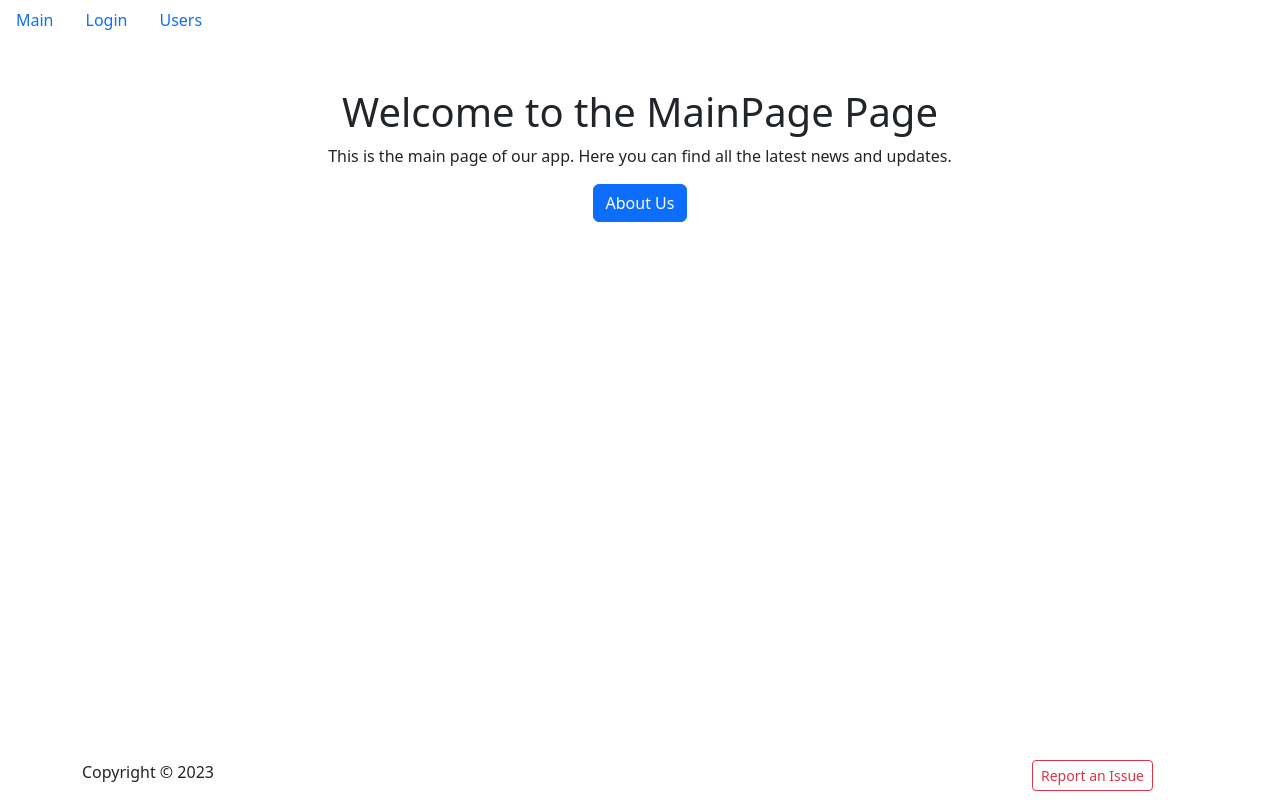
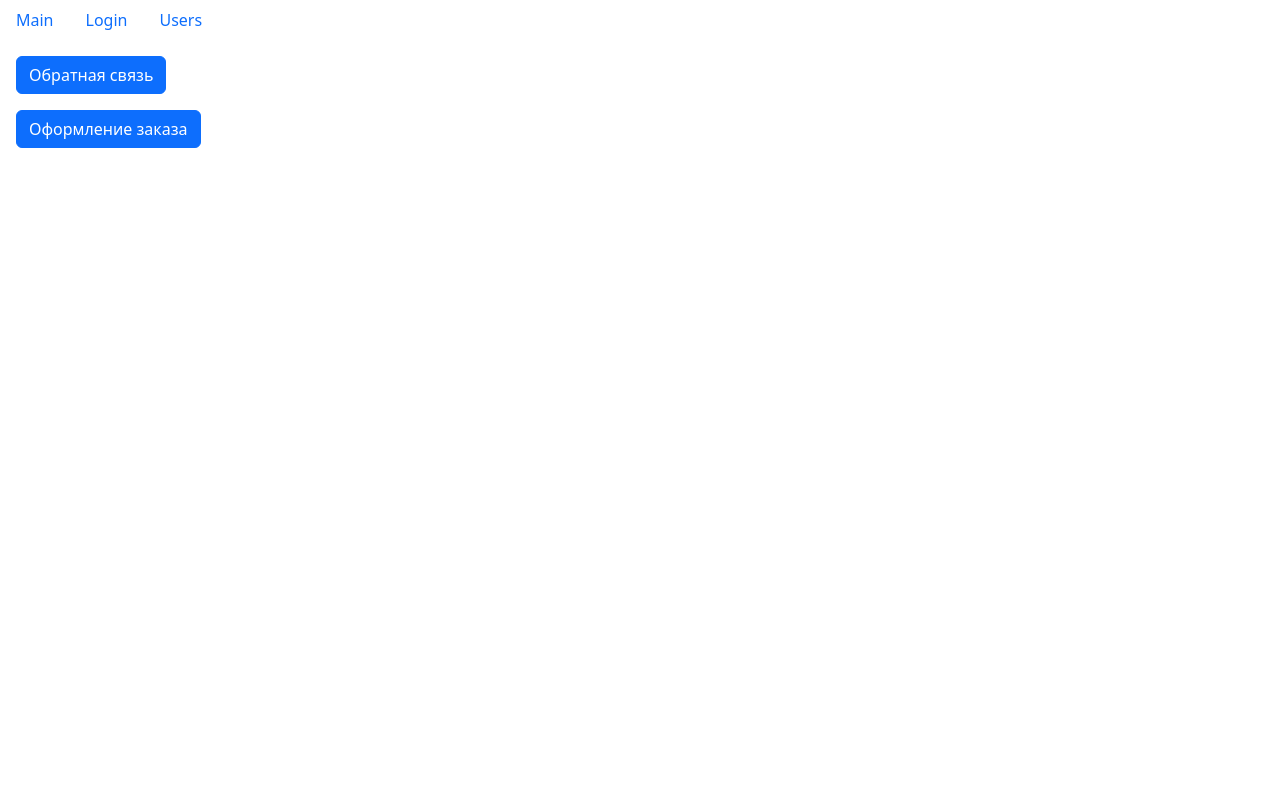
Before and after one commit to Cheder-one/KP-Fast-Company, a React (Vite) app: page / in a window 1280 px wide. Built offline with nearby package versions, Linux system fonts and the light colour scheme.

Commit message:
feedback form

```diff
--- a/src/app/App.jsx
+++ b/src/app/App.jsx
@@ -1,12 +1,14 @@
 import React from "react";
-import NavBar from "./components/ui/navBar.jsx";
+import NavBar from "./components/ui/navBar";
 import { Switch, Route } from "react-router-dom";
 import Main from "./layouts/main";
 import Login from "./layouts/login";
 import UsersListPage from "./components/page/usersListPage";
-import User from "./layouts/users.jsx";
-import Page404 from "./layouts/other/page404.jsx";
+import User from "./layouts/users";
+import Page404 from "./layouts/other/page404";
 import CamillePage from "./layouts/other/about";
+import FeedbackPage from "./components/page/feedbackPage";
+import OrderPage from "./components/page/orderPage";
 
 const App = () => {
   return (
@@ -17,6 +19,8 @@ const App = () => {
         <Route path="/users/:userId" component={User} />
         <Route path="/users/" component={UsersListPage} />
         <Route path="/login" component={Login} />
+        <Route path="/order" component={OrderPage} />
+        <Route path="/feedback" component={FeedbackPage} />
         <Route path="/about" component={CamillePage} />
         <Route component={Page404} />
       </Switch>
--- a/src/app/components/feedback-form/feedbackForm.jsx
+++ b/src/app/components/feedback-form/feedbackForm.jsx
@@ -2,6 +2,7 @@ import React, { useEffect, useState } from "react";
 import TextField from "../common/form/textField.jsx";
 import { validate } from "../../utils/validators/validate.js";
 import { issueFormSchema } from "../../utils/validators/validationSchema.js";
+import FormLayout from "../../layouts/formLayout.jsx";
 
 const FeedbackForm = () => {
   const [inputFields, setInputFields] = useState({
@@ -38,8 +39,8 @@ const FeedbackForm = () => {
 
   return (
     <div className="container p-4">
+      <FormLayout title="Отчет об ошибке">
         <form onSubmit={handleSubmit}>
-        <h2 className="mb-4">Отчёт об ошибке</h2>
           <div className="form-group">
             <TextField
               label="Email:"
@@ -93,6 +94,7 @@ const FeedbackForm = () => {
             Отправить
           </button>
         </form>
+      </FormLayout>
     </div>
   );
 };
--- /dev/null
+++ b/src/app/components/page/feedbackPage.jsx
@@ -0,0 +1,8 @@
+import React from "react";
+import FeedbackForm from "../feedback-form/feedbackForm";
+
+const FeedbackPage = () => {
+  return <FeedbackForm />;
+};
+
+export default FeedbackPage;
--- /dev/null
+++ b/src/app/components/page/mainPage.jsx
@@ -0,0 +1,21 @@
+import React from "react";
+import { Link } from "react-router-dom";
+
+const MainPage = () => {
+  return (
+    <div className="m-3">
+      <p>
+        <Link to="/feedback">
+          <button className="btn btn-primary">Обратная связь</button>
+        </Link>
+      </p>
+      <p>
+        <Link to="/order">
+          <button className="btn btn-primary">Оформление заказа</button>
+        </Link>
+      </p>
+    </div>
+  );
+};
+
+export default MainPage;
--- /dev/null
+++ b/src/app/components/page/orderPage.jsx
@@ -0,0 +1,7 @@
+import React from "react";
+
+const OrderPage = () => {
+  return <h1>Оформление заказа</h1>;
+};
+
+export default OrderPage;
--- a/src/app/components/page/usersListPage/UsersListPage.jsx
+++ b/src/app/components/page/usersListPage/UsersListPage.jsx
@@ -104,7 +104,7 @@ const UsersListPage = () => {
             onResetFilters={handleResetFilters}
           />
         )}
-        <div className="d-flex flex-column">
+        <div className="d-flex flex-column w-100">
           <SearchStatus numberOfUsers={usersFilteredCount} />
           <SearchBox
             searchQuery={searchQuery}
--- a/src/app/layouts/main.jsx
+++ b/src/app/layouts/main.jsx
@@ -1,8 +1,8 @@
 import React from "react";
-import MainPage from "../components/ui/mainPage";
+import MainPage from "../components/page/mainPage.jsx";
 
-function Main() {
+const Main = () => {
   return <MainPage />;
-}
+};
 
 export default Main;
--- a/src/app/layouts/other/page404.jsx
+++ b/src/app/layouts/other/page404.jsx
@@ -1,5 +1,6 @@
 import React from "react";
 import { Container, Row, Col, Button } from "react-bootstrap";
+import { Link } from "react-router-dom/cjs/react-router-dom";
 
 const Page404 = () => {
   return (
@@ -11,9 +12,9 @@ const Page404 = () => {
             Oops! The page you are looking for does not exist.
           </p>
           <div className="text-center">
-            <Button href="/" variant="primary">
-              Return to homepage
-            </Button>
+            <Link to="/">
+              <Button variant="primary">Return to homepage</Button>
+            </Link>
           </div>
         </Col>
       </Row>
--- a/src/app/components/ui/mainPage.jsx
+++ b/src/archive/mainPage.jsx
@@ -13,7 +13,7 @@ function MainPage() {
       <Container className="mt-5">
         <Row>
           <Col>
-            <h1 className="text-center">Welcome to the MainPage Page</h1>
+            <h1 className="text-center">Welcome to the Main Page</h1>
             <p className="text-center">
               This is the main page of our app. Here you can find all the latest
               news and updates.
```
Also changed, not shown: src/app/layouts/formLayout.jsx (renamed from src/app/layouts/form.jsx). Lines whose indentation alone changed are shown as unchanged.
